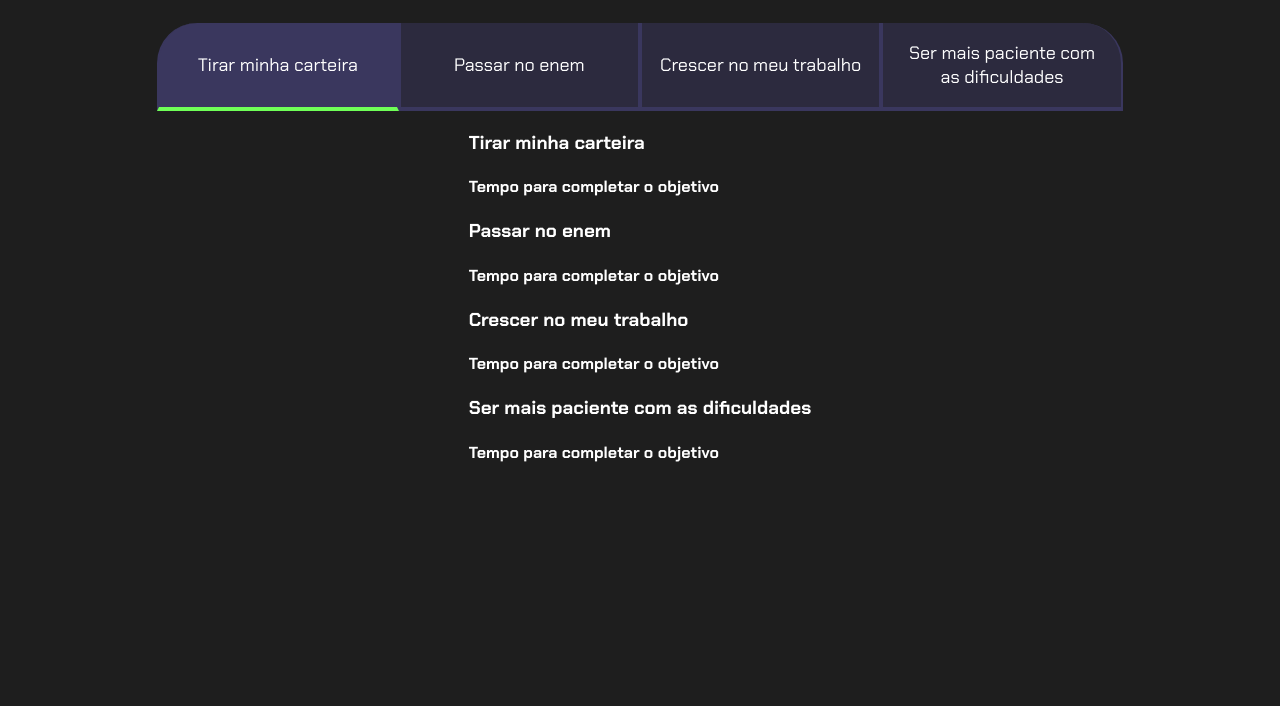
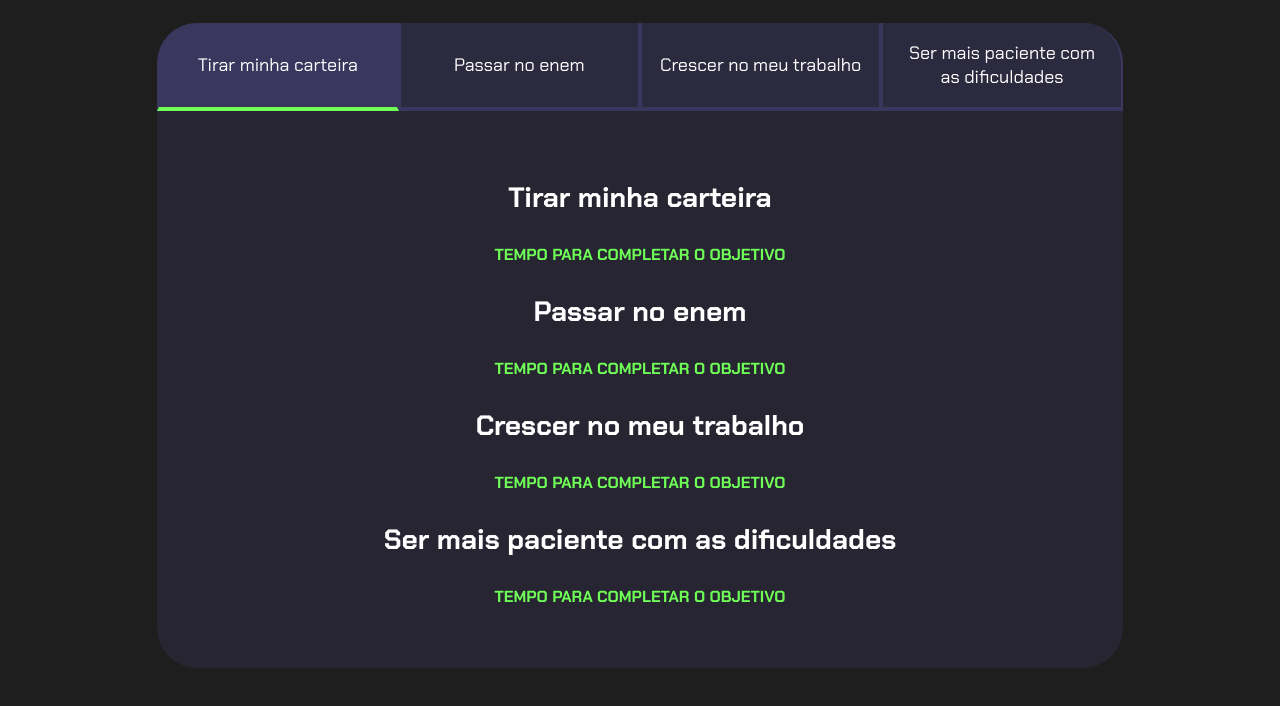
Before and after one commit to julia123silva/vscode3e, a plain HTML site: page index.html in a window 1280 px wide. Shown: the part 80-786 px from the top of the page. Drawn offline with Linux system fonts and the light colour scheme; a script that the page names is missing.

Commit message:
Add files via upload

```diff
--- a/index.html
+++ b/index.html
@@ -11,6 +11,7 @@
 <body>
     <section class="conteudo-principal">
         <h2 class="titulo-principal">Meus objetivos do ano<span>_</span></h2>
+        <div class="conteudo">
         <div class="botoes">
             <button class="botao ativo">Tirar minha carteira</button>
             <button class="botao">Passar no enem</button>
@@ -18,7 +19,7 @@
             <button class="botao">Ser mais paciente com as dificuldades</button>
         </div>
         <div class="abas-texto">
-            <div class="aba-conteudo">
+            <div class="aba-conteudo ativo">
                 <h3 class="aba-conteudo-titulo-principal">Tirar minha carteira</h3>
                 <h4 class="aba-conteudo-titulo-secundario">Tempo para completar o objetivo</h4>
             </div>
@@ -35,6 +36,8 @@
                 <h4 class="aba-conteudo-titulo-secundario">Tempo para completar o objetivo</h4>
             </div>
         </div>
+        </div>
+
         <script src="main.js"></script>
     </section>
 </body>
--- a/style.css
+++ b/style.css
@@ -57,7 +57,27 @@ body{
         border-radius: 0 40px 0 0;
     }
 }
-.ativo{
+.botao.ativo{
     background-color: var(--botao-ativo);
     border-bottom: 4px solid var(--verde);
 }
+.abas-texto{
+    background-color: var(--texto-fundo);
+    padding: 40px;
+    border-radius: 0 0 40px 40px;
+}
+.aba-conteudo.ativo{
+    display: block;
+}
+.aba.conteudo{
+    display: none;
+}
+.aba-conteudo-titulo-principal{
+    font-size: 28px;
+    text-align: center;
+}
+.aba-conteudo-titulo-secundario{
+    text-align: center;
+    color: var(--verde);
+    text-transform: uppercase;
+}
```
